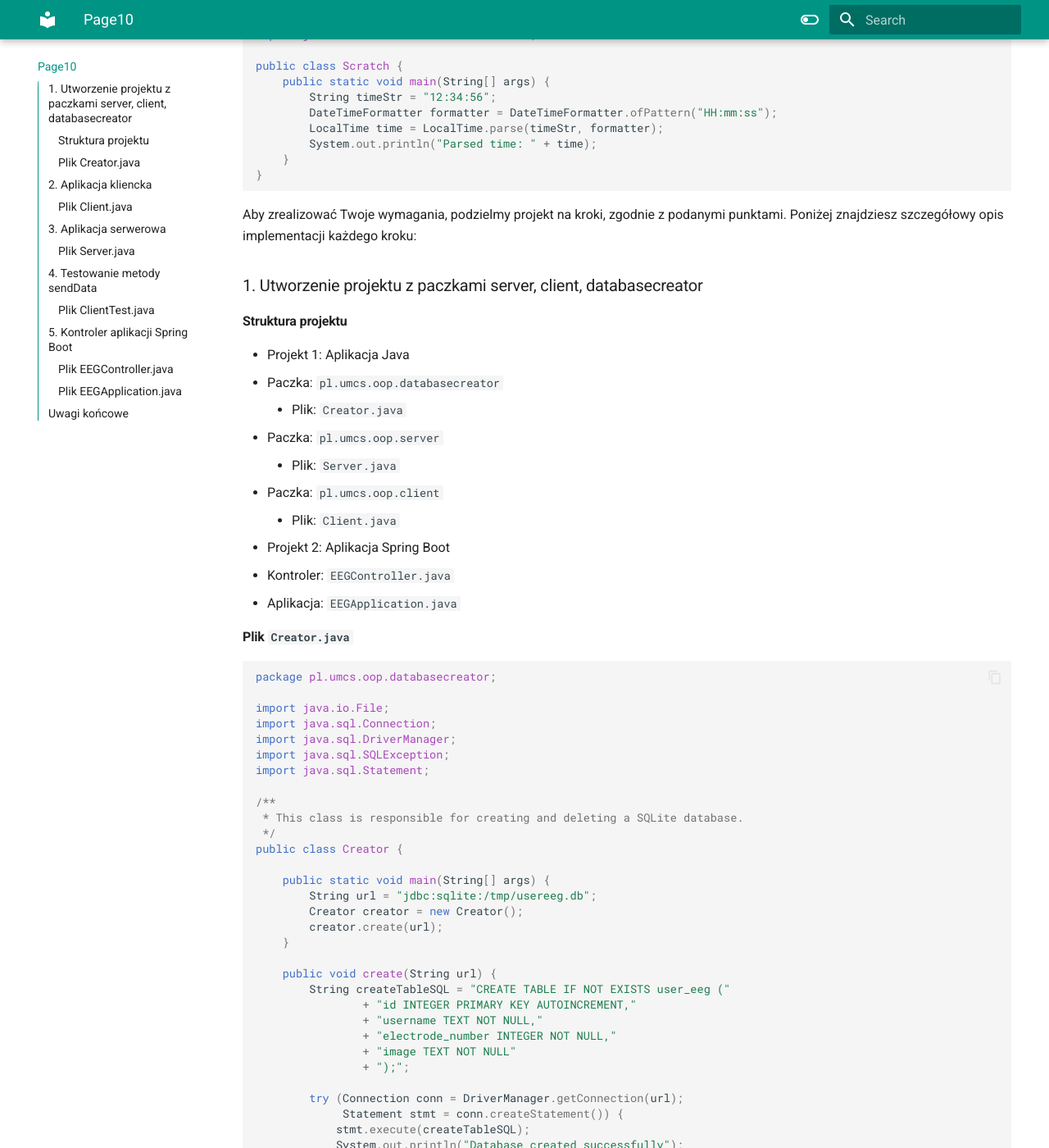
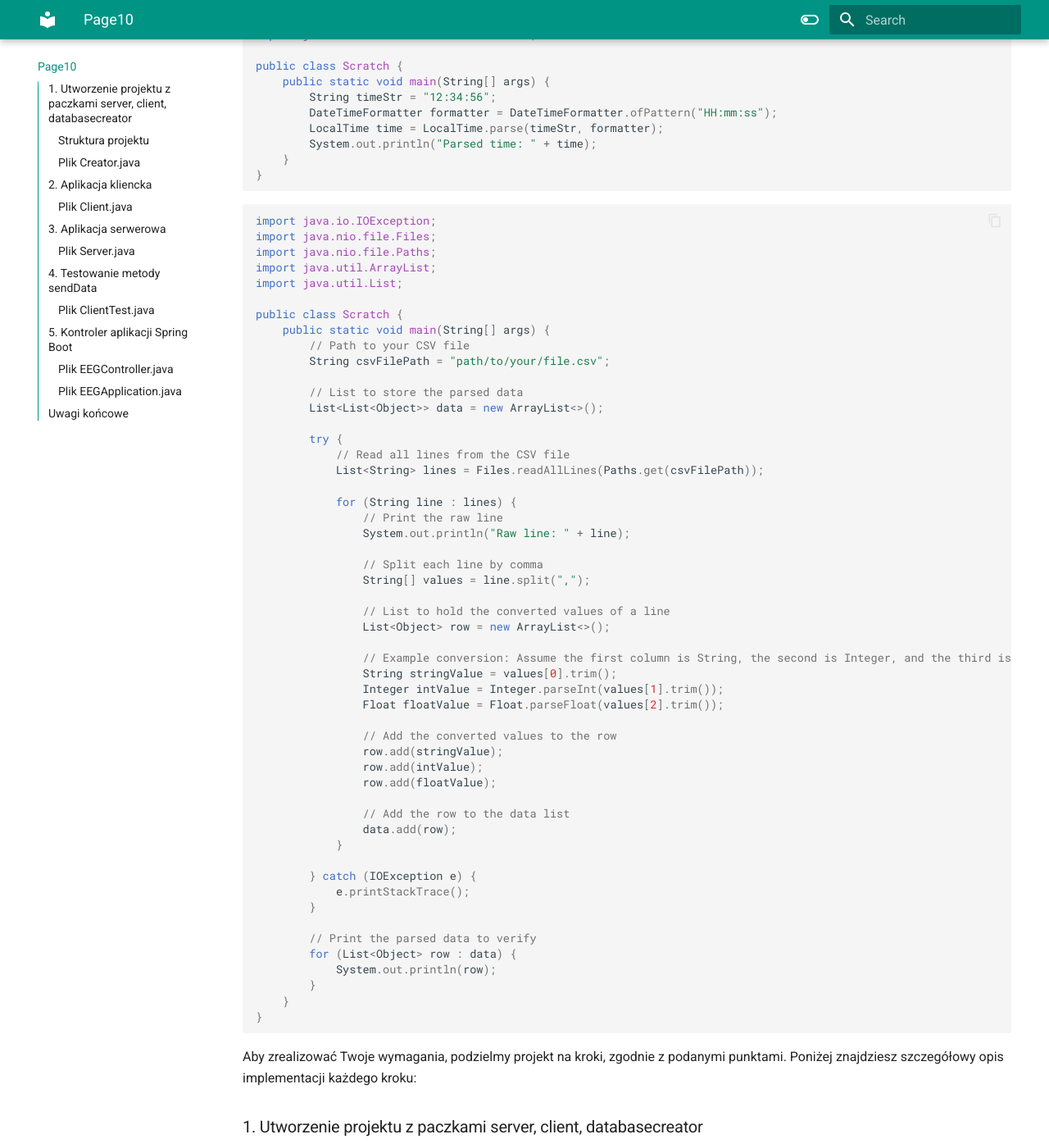
Before and after one commit to alezab/alezab.github.io, an MkDocs documentation site: the page built from docs/page10.md, in a window 1280 px wide and 1400 px high, scrolled down 1144 px. Shown: the whole window at 82% size. Built offline with MkDocs 1.6.1 and Material for MkDocs 9.7.7, drawn with Linux system fonts in a browser that asks for light colours.

Commit message:
Update page10.md

````diff
--- a/docs/page10.md
+++ b/docs/page10.md
@@ -61,6 +61,61 @@ public class Scratch {
     }
 }
 
+```
+
+```java
+import java.io.IOException;
+import java.nio.file.Files;
+import java.nio.file.Paths;
+import java.util.ArrayList;
+import java.util.List;
+
+public class Scratch {
+    public static void main(String[] args) {
+        // Path to your CSV file
+        String csvFilePath = "path/to/your/file.csv";
+
+        // List to store the parsed data
+        List<List<Object>> data = new ArrayList<>();
+
+        try {
+            // Read all lines from the CSV file
+            List<String> lines = Files.readAllLines(Paths.get(csvFilePath));
+
+            for (String line : lines) {
+                // Print the raw line
+                System.out.println("Raw line: " + line);
+
+                // Split each line by comma
+                String[] values = line.split(",");
+
+                // List to hold the converted values of a line
+                List<Object> row = new ArrayList<>();
+
+                // Example conversion: Assume the first column is String, the second is Integer, and the third is Float
+                String stringValue = values[0].trim();
+                Integer intValue = Integer.parseInt(values[1].trim());
+                Float floatValue = Float.parseFloat(values[2].trim());
+
+                // Add the converted values to the row
+                row.add(stringValue);
+                row.add(intValue);
+                row.add(floatValue);
+
+                // Add the row to the data list
+                data.add(row);
+            }
+
+        } catch (IOException e) {
+            e.printStackTrace();
+        }
+
+        // Print the parsed data to verify
+        for (List<Object> row : data) {
+            System.out.println(row);
+        }
+    }
+}
 ```
 
 Aby zrealizować Twoje wymagania, podzielmy projekt na kroki, zgodnie z podanymi punktami. Poniżej znajdziesz szczegółowy opis implementacji każdego kroku:
````
